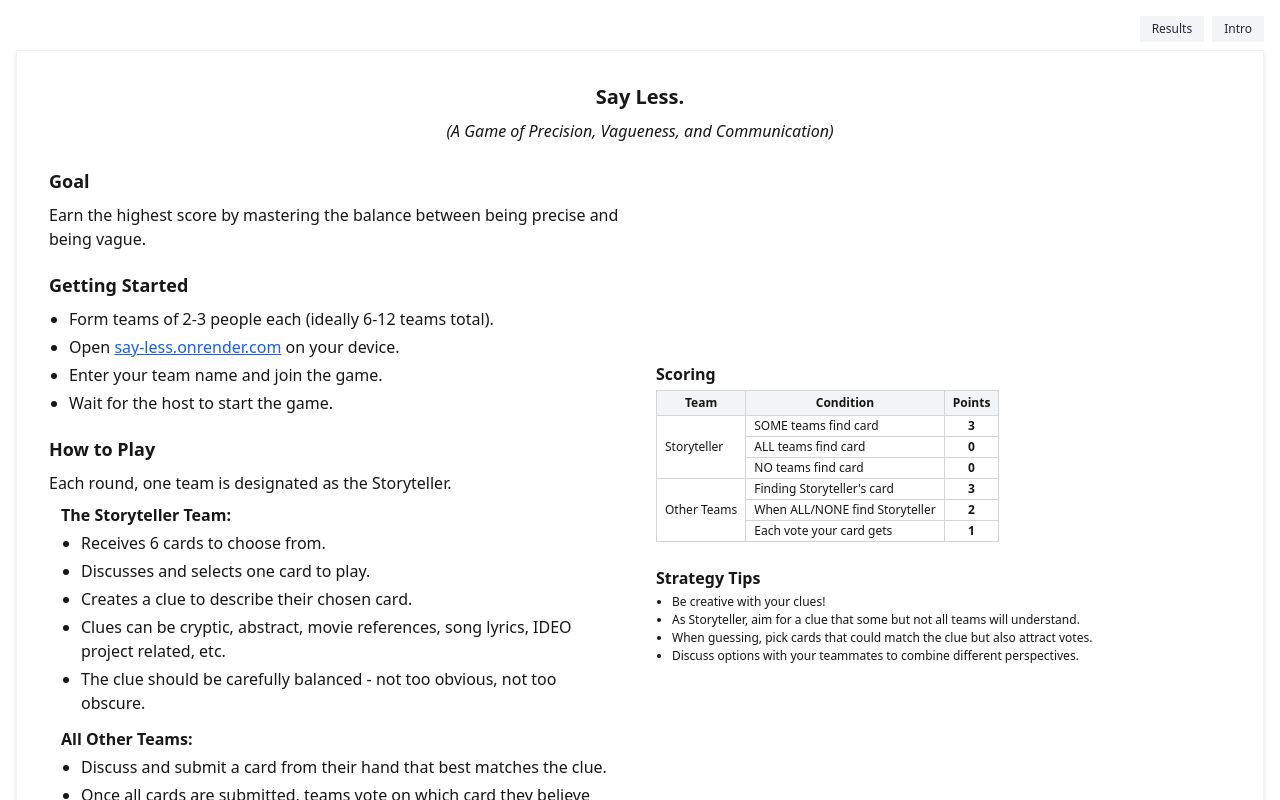
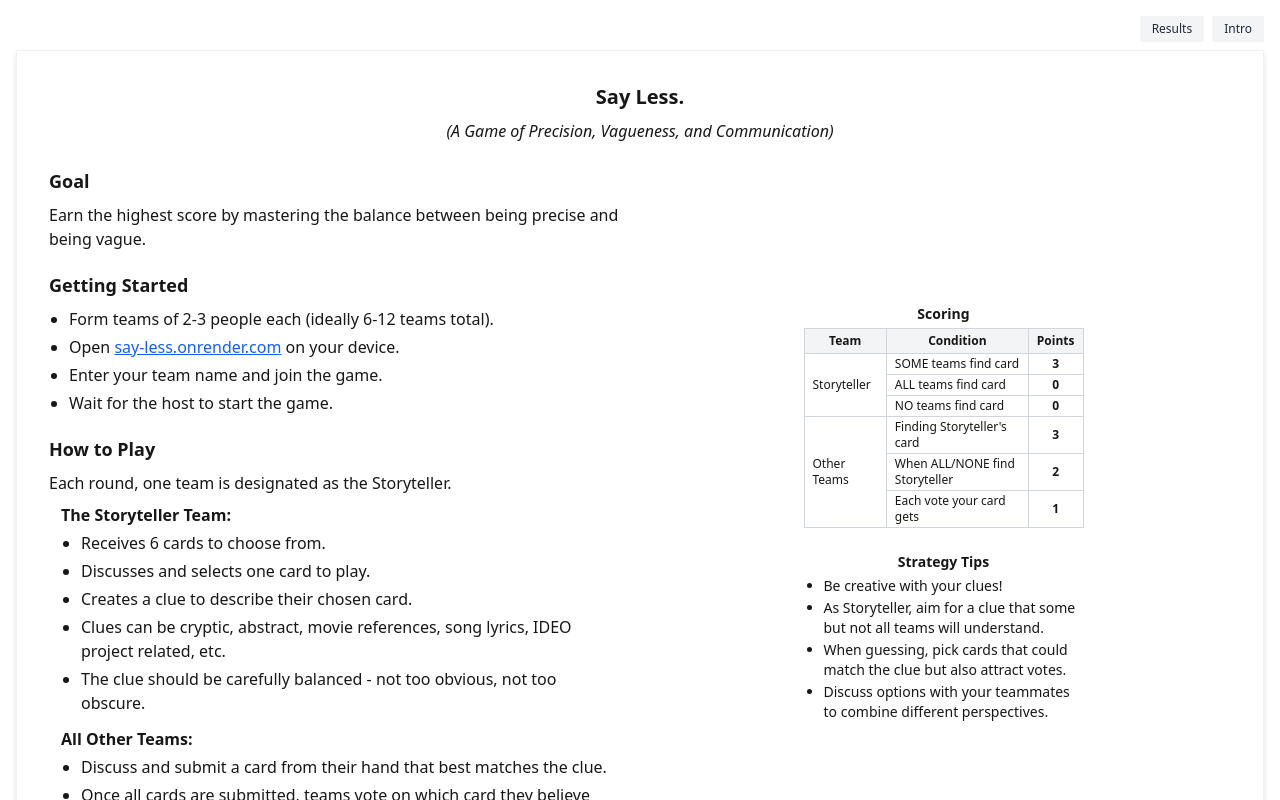
Before and after one commit to niravbeni/tmm, a Next.js app in the folder frontend/: page /rules in a window 1280 px wide. Built offline with nearby package versions, Linux system fonts and the light colour scheme; no server answers.

Commit message:
Center scoring and strategy sections horizontally and adjust text size

```diff
--- a/frontend/src/app/rules/page.tsx
+++ b/frontend/src/app/rules/page.tsx
@@ -79,11 +79,11 @@ export default function RulesPage() {
               </div>
 
               {/* Right Column */}
-              <div className="w-1/2 flex flex-col justify-center space-y-4">
-                <section>
-                  <h2 className="text-base font-bold mb-1">Scoring</h2>
+              <div className="w-1/2 flex flex-col justify-center items-center space-y-4">
+                <section className="max-w-[280px]">
+                  <h2 className="text-sm font-bold mb-1 text-center">Scoring</h2>
 
-                  <table className="w-auto text-xs border-collapse mb-2">
+                  <table className="w-full text-xs border-collapse mb-2">
                     <thead>
                       <tr className="bg-gray-100 dark:bg-gray-800">
                         <th className="border border-gray-300 dark:border-gray-700 px-2 py-1">Team</th>
@@ -122,9 +122,9 @@ export default function RulesPage() {
                   </table>
                 </section>
 
-                <section>
-                  <h2 className="text-base font-bold mb-1">Strategy Tips</h2>
-                  <ul className="list-disc pl-4 text-xs space-y-0.5">
+                <section className="max-w-[280px]">
+                  <h2 className="text-sm font-bold mb-1 text-center">Strategy Tips</h2>
+                  <ul className="list-disc pl-5 text-sm space-y-0.5">
                     <li>Be creative with your clues!</li>
                     <li>As Storyteller, aim for a clue that some but not all teams will understand.</li>
                     <li>When guessing, pick cards that could match the clue but also attract votes.</li>
```
